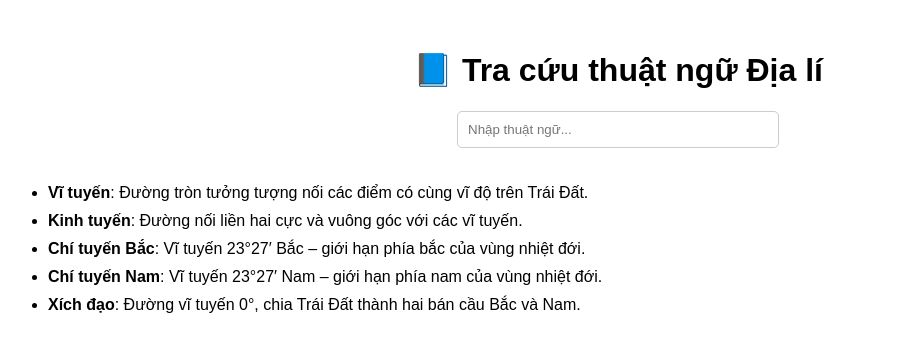
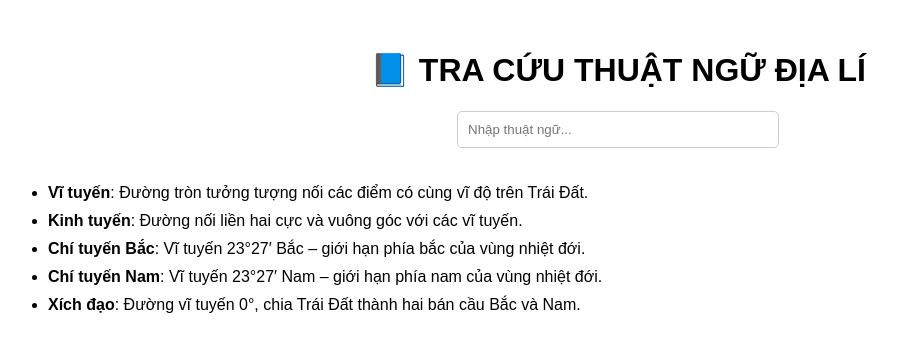
Before and after one commit to trvuol-bit/tracuudiali, a React (Create React App) app: page / in a window 1280 px wide. Shown: the top 352 px of the page, without its empty margins (22-919 px from the left). Built offline with nearby package versions, Linux system fonts and the light colour scheme.

Commit message:
Update App.js

```diff
--- a/src/App.js
+++ b/src/App.js
@@ -11,7 +11,7 @@ function App() {
 
   return (
     <div className="App" style={{ padding: "30px", fontFamily: "sans-serif" }}>
-      <h1>📘 Tra cứu thuật ngữ Địa lí</h1>
+      <h1>📘 TRA CỨU THUẬT NGỮ ĐỊA LÍ</h1>
 
       <input
         type="text"
```
